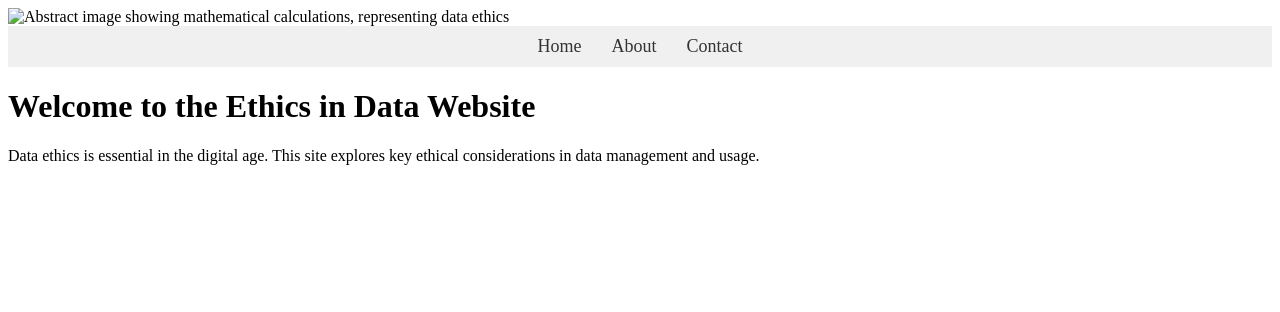
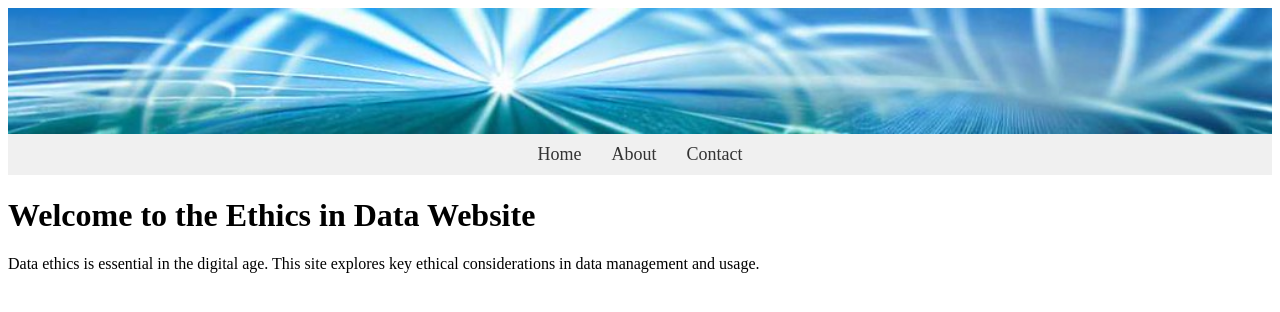
Before and after one commit to myrahaulmark/Individual_assign_1, a plain HTML site: page index.html in a window 1280 px wide. Drawn offline with Linux system fonts and the light colour scheme.

Commit message:
Update index.html
change to how image was linked

```diff
--- a/index.html
+++ b/index.html
@@ -32,7 +32,7 @@
 </head>
 <body>
     <!-- Banner Image -->
-    <img src="images/banner.jpg" alt="Abstract image showing mathematical calculations, representing data ethics" class="banner">
+    <img src="banner.jpg" alt="Abstract image showing mathematical calculations, representing data ethics" class="banner">
 
     <!-- Navigation Bar -->
     <div class="navbar">
```
